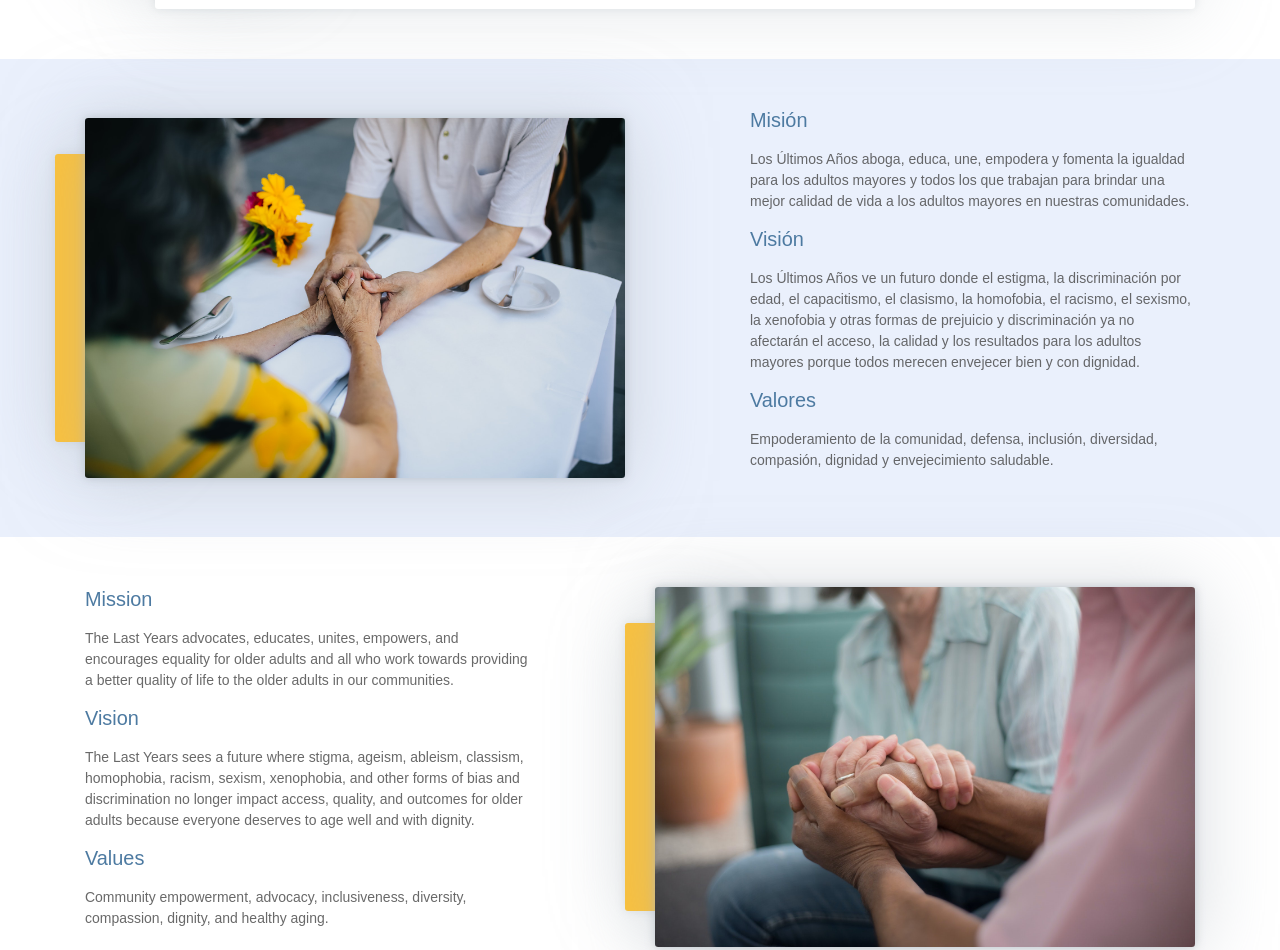
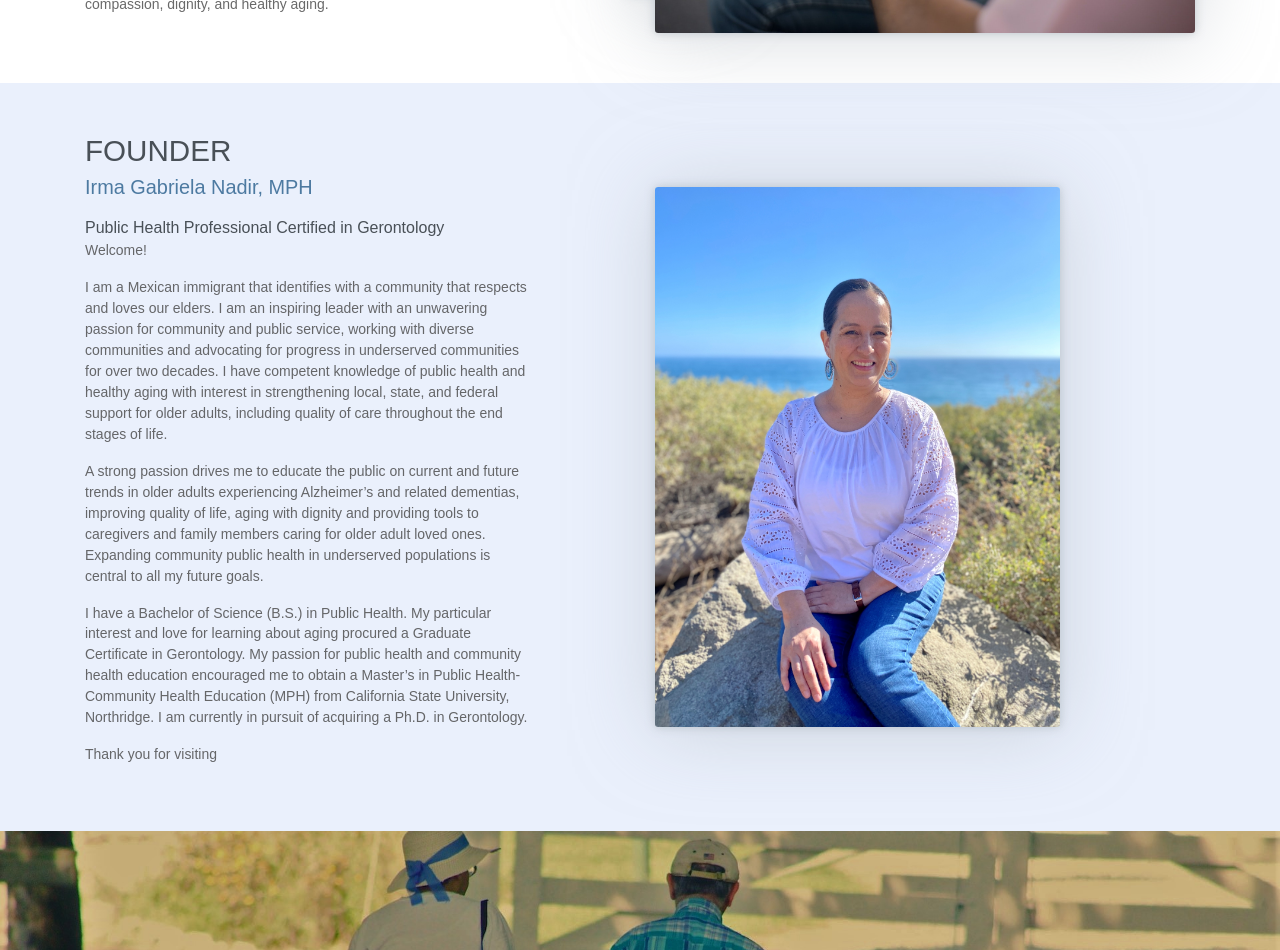
Before and after one commit to Extrasy/thelastyears, a plain HTML site: page index.html in a window 1280 px wide. Shown: the part 1412-2362 px from the top of the page. Drawn offline with Linux system fonts and the light colour scheme; files whose address does not match are found by name.

Commit message:
english content

```diff
--- a/index.html
+++ b/index.html
@@ -53,45 +53,6 @@
     </header><!-- End of Page Header -->
 
 <!-- About Section -->
-<section id="about">
-    <!-- Container -->
-    <div class="container">
-        <!-- About wrapper -->
-        <div class="about-wrapper">
-            <div class="after"><h1>Conócenos</h1></div>
-            <div class="content">
-                <h5 class="title mb-3">Los Últimos Años...</h5>
-                <!-- row -->
-                <div class="row">
-                    <div class="col">
-                        <p>...educa, une, empodera y fomenta la igualdad para todos los que trabajan
-                             para brindar una mejor calidad de vida a los adultos mayores en nuestras comunidades.
-                        </p>
-
-                        <p>Los Últimos Años se esfuerza por mejorar la calidad de vida a través de la educación,
-                            talleres y programas enfocados en la promoción de la salud, la prevención y el manejo
-                            de temas actuales y de tendencia que afectan el envejecimiento cotidiano.
-                            </p>
-
-                    </div>
-                    <div class="col">
-                        <p>Además, ofrecemos talleres y programas diseñados para ayudar a las familias y los
-                            cuidadores inmediatos al brindarles las herramientas necesarias para cuidar y apoyar
-                            a sus seres queridos mayores.
-                        </p>
-                        <p>Los Últimos Años sirve y se asocia con organizaciones que sirven a adultos mayores en
-                            la comunidad. La educación en salud pública se ofrece a todas las organizaciones que
-                            se esfuerzan por ofrecer una mejor vida a los adultos mayores, sus familias y sus
-                            cuidadores inmediatos.</p>
-                        <p>Los Últimos Años ofrece formas comprobadas de mantener el
-                            bienestar y la independencia de los adultos mayores a través de la educación.</p>
-                    </div>
-                </div><!-- End of Row -->
-            </div>
-        </div><!-- End of About Wrapper -->
-    </div>  <!-- End of Container-->
- </section><!--End of Section -->
-
 <!-- About Section -->
 <section id="about">
     <!-- Container -->
@@ -130,50 +91,6 @@
         </div><!-- End of About Wrapper -->
     </div>  <!-- End of Container-->
  </section><!--End of Section -->
-
-<!-- section -->
-<section>
-    <!-- Container -->
-    <div class="container">
-        <!-- row -->
-        <div class="row justify-content-between align-items-center">
-            <div class="col-md-6">
-                <div class="img-wrapper">
-                    <div class="after"></div>
-                    <img src="assets/imgs/img-2.jpg" class="w-100" alt="About Us">
-                </div>
-            </div>
-            <div class="col-md-5">
-                <h6 class="title mb-3">Misión</h6>
-
-                <p>Los Últimos Años aboga, educa, une, empodera y fomenta la igualdad para
-                    los adultos mayores y todos los que trabajan para brindar una mejor
-                    calidad de vida a los adultos mayores en nuestras comunidades.
-
-                </p>
-                <h6 class="title mb-3">Visión</h6>
-
-                <p>Los Últimos Años ve un futuro donde el estigma, la discriminación por edad,
-                    el capacitismo, el clasismo, la homofobia, el racismo, el sexismo, la xenofobia
-                    y otras formas de prejuicio y discriminación ya no afectarán el acceso, la calidad
-                    y los resultados para los adultos mayores porque todos merecen envejecer bien y con
-                    dignidad.
-
-                </p>
-                <h6 class="title mb-3">Valores</h6>
-
-                <p>Empoderamiento de la comunidad, defensa, inclusión, diversidad, compasión, dignidad y
-                    envejecimiento saludable.
-
-                </p>
-                <!-- <p class="text-muted">Lorem ipsum dolor sit amet, consectetur adipisicing elit. Consequuntur, amet!</p>
-                <button class="btn btn-outline-primary btn-sm">Learn More</button> -->
-            </div>
-        </div>
-        <!-- End of Row -->
-    </div>
-    <!-- End of Container -->
-</section><!-- End of Section -->
 
 <!-- section -->
 <section>
@@ -228,38 +145,34 @@
         <!-- Row -->
         <div class="row justify-content-between align-items-center">
             <div class="col-md-5">
-                <h3>FUNDADORA</h3>
+                <h3>FOUNDER</h3>
                 <h6 class="title mb-3">Irma Gabriela Nadir, MPH</h6>
-                <h7>Profesional de Salud Pública Certificada en Gerontología</h7>
+                <h7>Public Health Professional Certified in Gerontology</h7>
 
-                <p>¡Bienvenidos!</p>
+                <p>Welcome!</p>
 
-                <p> Soy una inmigrante Mexicana que se identifica con una comunidad que respeta
-                    y ama a nuestros adultos mayores. Soy una líder inspiradora con una pasión
-                    inquebrantable por la comunidad y el servicio público, trabajando con comunidades
-                    diversas y abogando por el progreso en comunidades desatendidas durante más de
-                    dos décadas. Tengo un conocimiento competente de la salud pública y el envejecimiento
-                    saludable con interés en fortalecer el apoyo local, estatal y federal para los
-                    adultos mayores, incluyendo la calidad de cuidado durante las etapas finales de la vida.
+                <p> I am a Mexican immigrant that identifies with a community that respects and loves our elders.
+                    I am an inspiring leader with an unwavering passion for community and public service,
+                    working with diverse communities and advocating for progress in underserved communities for
+                    over two decades. I have competent knowledge of public health and healthy aging with interest
+                    in strengthening local, state, and federal support for older adults, including quality of care
+                    throughout the end stages of life.
                 </p>
                 <p>
-                    Una gran pasión me impulsa a educar al público sobre las tendencias actuales y
-                    futuras en adultos mayores que sufren la enfermedad de Alzheimer y otras demencias
-                    relacionadas, mejorando la calidad de vida, envejeciendo con dignidad y brindando
-                    herramientas a los cuidadores y familiares que cuidan a sus seres queridos que son
-                    adultos mayores. Expandir la salud pública comunitaria en poblaciones desatendidas es
-                    fundamental para todas mis metas futuras.
+                    A strong passion drives me to educate the public on current and future trends in older
+                    adults experiencing Alzheimer’s and related dementias, improving quality of life,
+                    aging with dignity and providing tools to caregivers and family members caring for
+                    older adult loved ones. Expanding community public health in underserved populations
+                    is central to all my future goals.
                 </p>
                 <p>
-                    Me recibí con una Licenciatura de Bachillerato en Ciencias (B.S.) enfocada en
-                    Salud Pública. Mi particular interés y amor por aprender sobre el envejecimiento me
-                    llevó a obtener un Certificado de Posgrado en Gerontología. Mi pasión por la salud
-                    pública y la educación en salud comunitaria me animó a obtener una Maestría en
-                    Salud Pública – enfocada en Educación en Salud Comunitaria (MPH) de la Universidad Estatal
-                    de California, Northridge. Actualmente estoy en la búsqueda de adquirir un Doctorado
-                    (PhD) enfocado en Gerontología.
+                    I have a Bachelor of Science (B.S.) in Public Health. My particular interest and love
+                    for learning about aging procured a Graduate Certificate in Gerontology. My passion
+                    for public health and community health education encouraged me to obtain a Master’s
+                    in Public Health- Community Health Education (MPH) from California State University,
+                    Northridge. I am currently in pursuit of acquiring a Ph.D. in Gerontology.
                 </p>
-                <p>Gracia por su visita</p>
+                <p>Thank you for visiting</p>
 
             </div>
             <div class="col-md-6">
@@ -304,13 +217,13 @@
 
                 <div class="form-row">
                     <div class="col form-group">
-                        <h7>First Name:</h7><input type="text" class="form-control" name="Name" placeholder="Nombre">
-                        <h7>Last Name:</h7><input type="text" class="form-control" name="Last&nbsp;Name" placeholder="Apellido">
+                        <h7>First Name:</h7><input type="text" class="form-control" name="Name" placeholder="Name">
+                        <h7>Last Name:</h7><input type="text" class="form-control" name="Last&nbsp;Name" placeholder="Last Name">
 
                     </div>
                     <div class="col form-group">
                         <h7>Email:</h7><input type="email" class="form-control" name="Email" placeholder="example@email.com">
-                        <h7>Source of contact:</h7><input type="text" class="form-control" name="Contact" placeholder="Fuente de contacto">
+                        <h7>Source of Contact:</h7><input type="text" class="form-control" name="Contact" placeholder="Reference, Organization, etc">
 
                     </div>
                 </div>
```
